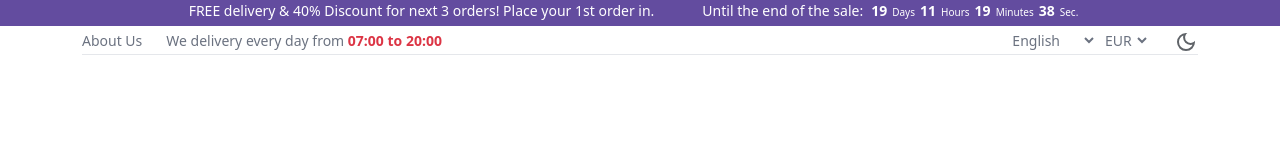
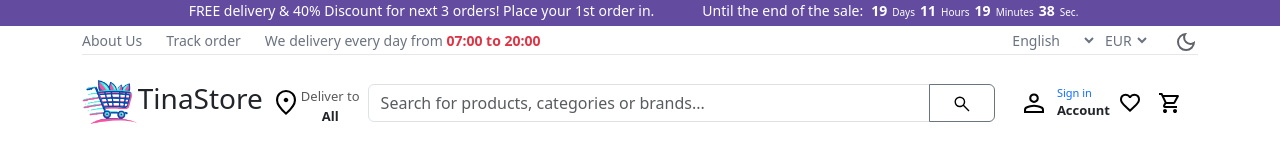
Before and after one commit to Christina0896/Proj.2-Ecommerce-website, a plain HTML site: page home.html in a window 1280 px wide. Drawn offline with nearby package versions, Linux system fonts and the light colour scheme.

Commit message:
NavBar layout-not finished

```diff
--- a/css file/home.css
+++ b/css file/home.css
@@ -25,3 +25,25 @@
 .info_bar select {
   color: var(--text-color-2);
 }
+
+/*Nav Bar*/
+.logo {
+  width: 5%;
+}
+
+.delivery,
+.account {
+  font-size: 13px;
+}
+.sign_in {
+  font-size: 11px;
+}
+.delivery img,
+.sign_in img {
+  width: 30px;
+}
+
+/*Search bar*/
+.search_bar {
+  flex: 1;
+}
--- a/general.css
+++ b/general.css
@@ -13,17 +13,17 @@ body {
   background-color: var(--base-color);
 }
 
-#theme_switch svg {
+#theme_switch img {
   display: flex;
   background-color: var(--base-color);
 }
-#theme_switch svg:last-child {
+#theme_switch img:last-child {
   display: none;
 }
-.dark_mode #theme_switch svg:first-child {
+.dark_mode #theme_switch img:first-child {
   display: none;
 }
-.dark_mode #theme_switch svg:last-child {
+.dark_mode #theme_switch img:last-child {
   display: block;
 }
 .dark_mode {
--- a/home.html
+++ b/home.html
@@ -28,6 +28,7 @@
       <p>
         FREE delivery & 40% Discount for next 3 orders! Place your 1st order in.
       </p>
+
       <p class="ms-5">Until the end of the sale:</p>
       <div class="time_left d-flex mx-2">
         <div class="d-flex">
@@ -52,6 +53,7 @@
       <!--Info bar-->
       <div class="info_bar d-flex gap-4 mt-1 mb-0">
         <a href="" class="text-decoration-none">About Us</a>
+        <a href="" class="text-decoration-none"> Track order</a>
         <p class="mb-0">
           We delivery every day from
           <span class="text-danger fw-bold">07:00 to 20:00</span>
@@ -68,31 +70,69 @@
           </select>
         </div>
         <button id="theme_switch" class="border-0">
-          <svg
-            xmlns="http://www.w3.org/2000/svg"
-            height="24px"
-            viewBox="0 -960 960 960"
-            width="24px"
-            fill="#5f6368"
-          >
-            <path
-              d="M480-120q-150 0-255-105T120-480q0-150 105-255t255-105q14 0 27.5 1t26.5 3q-41 29-65.5 75.5T444-660q0 90 63 153t153 63q55 0 101-24.5t75-65.5q2 13 3 26.5t1 27.5q0 150-105 255T480-120Zm0-80q88 0 158-48.5T740-375q-20 5-40 8t-40 3q-123 0-209.5-86.5T364-660q0-20 3-40t8-40q-78 32-126.5 102T200-480q0 116 82 198t198 82Zm-10-270Z"
-            />
-          </svg>
-          <svg
-            xmlns="http://www.w3.org/2000/svg"
-            height="24px"
-            viewBox="0 -960 960 960"
-            width="24px"
-            fill="#F9DB78"
-          >
-            <path
-              d="M480-280q-83 0-141.5-58.5T280-480q0-83 58.5-141.5T480-680q83 0 141.5 58.5T680-480q0 83-58.5 141.5T480-280ZM200-440H40v-80h160v80Zm720 0H760v-80h160v80ZM440-760v-160h80v160h-80Zm0 720v-160h80v160h-80ZM256-650l-101-97 57-59 96 100-52 56Zm492 496-97-101 53-55 101 97-57 59Zm-98-550 97-101 59 57-100 96-56-52ZM154-212l101-97 55 53-97 101-59-57Z"
-            />
-          </svg>
+          <img src="icons/dark mode_moon.svg" alt="dark mode" />
+
+          <img src="icons/light mode.svg" alt="light mode" />
         </button>
       </div>
+
       <!--Navigation bar- The logo, search bar,account ...-->
+      <nav class="navbar p-0 navbar-expand">
+        <!-- Logo -->
+        <img class="logo" src="images/logo.png" alt="Logo" />
+        <h3>TinaStore</h3>
+        <!--Nav link left side-->
+        <ul class="delivery navbar-nav">
+          <li class="nav-item d-flex text-center">
+            <a class="nav-link d-flex" href="#">
+              <img src="icons/location.svg" alt="Location Icon" />
+              <p class="mt-4">
+                Deliver to <br />
+                <span class="text-dark fw-bold">All</span>
+              </p>
+            </a>
+          </li>
+        </ul>
+
+        <!--Search bar-->
+        <div class="search_bar input-group">
+          <input
+            class="form-control"
+            type="search"
+            placeholder="Search for products, categories or brands..."
+            aria-label="Search"
+          />
+          <button class="btn btn-outline-secondary">
+            <img src="icons/search.svg" alt="search" />
+          </button>
+        </div>
+
+        <!--Nav links right side-->
+
+        <ul class="nav d-flex align-items-center">
+          <!-- Account -->
+          <li class="sign_in nav-item d-flex align-items-center ms-2">
+            <a class="nav-link d-flex p-2 ms-2" href="#">
+              <img src="icons/Account.svg" alt="Location Icon" />
+              <p class="mt-3 ms-2">
+                Sign in <br />
+                <span class="account text-dark fw-bold">Account</span>
+              </p>
+            </a>
+          </li>
+          <li class="nav-item d-flex">
+            <a href="" class="nav-link p-0"
+              ><img src="icons/wishlist.svg" alt=""
+            /></a>
+          </li>
+          <li nav-item d-flex>
+            <a class="nav-link" href=""
+              ><img src="icons/shoping cart.svg" alt=" Shopping Cart Icon"
+            /></a>
+          </li>
+        </ul>
+      </nav>
+
       <!--Hero section-->
       <!--Sidebar- All categories-->
       <!--Home bar- -->
```
Also changed, not shown: icons/Account.svg (added), icons/location.svg (added), icons/search.svg (added), icons/shoping cart.svg (added), icons/wishlist.svg (added), images/logo.png (added).
